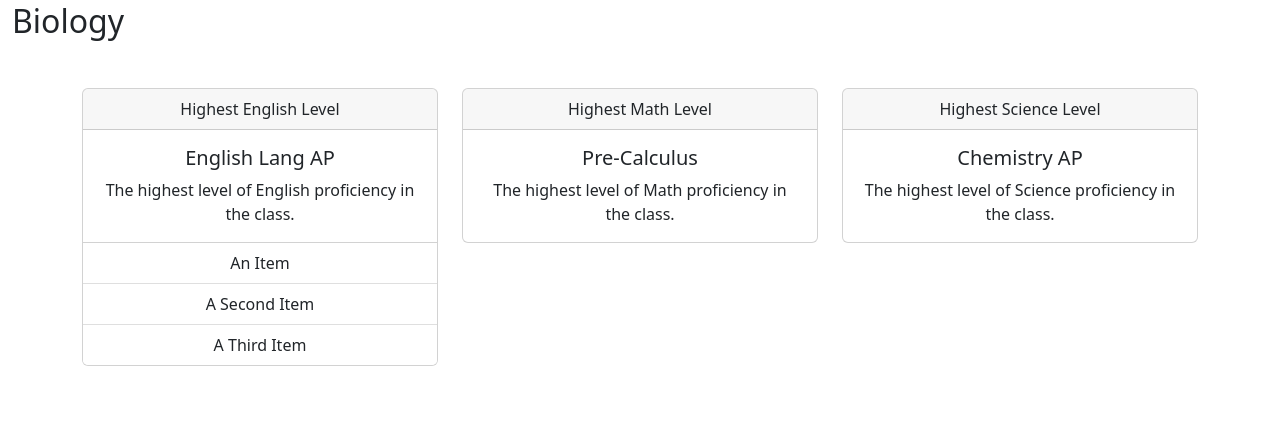
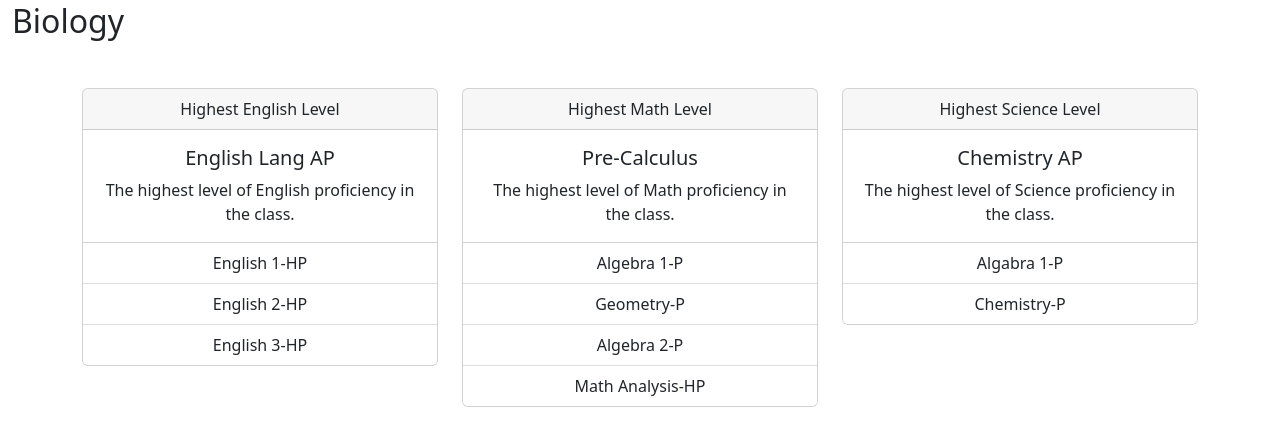
Before and after one commit to Edwin-niwd3/Internship-Project, a Flask app: a page that uses website/templates/majors.html in a window 1280 px wide. Shown: the part 54-500 px from the top of the page. Run offline with Flask 3, Linux system fonts and the light colour scheme; data comes from the database, SQL or seed files in the repository; parts of the project's set-up code (start-up, migrations or seed data) failed here and were passed over.

Commit message:
set up prerequisites display page

```diff
--- a/website/templates/majors.html
+++ b/website/templates/majors.html
@@ -16,9 +16,9 @@
                     <p class="card-text">The highest level of English proficiency in the class.</p>
                 </div>
                 <ul class="list-group list-group-flush">
-                    <li class = "list-group-item">An Item</li>
-                    <li class = "list-group-item">A Second Item</li>
-                    <li class = "list-group-item">A Third Item</li>
+                    {% for i in range(english_prerequisites | length - 1) %}
+                    <li class="list-group-item">{{ english_prerequisites[i] }}</li>
+                {% endfor %}
                 </ul>
             </div>
         </div>
@@ -33,6 +33,11 @@
                     <h5 class="card-title">{{major.Math_Level}}</h5> <!-- Change this value dynamically -->
                     <p class="card-text">The highest level of Math proficiency in the class.</p>
                 </div>
+                <ul class="list-group list-group-flush">
+                    {% for i in range(math_prerequisites | length - 1) %}
+                    <li class="list-group-item">{{ math_prerequisites[i] }}</li>
+                {% endfor %}
+                </ul>
             </div>
         </div>
         {% endif %}
@@ -46,6 +51,11 @@
                     <h5 class="card-title">{{major.Science_Level}}</h5> <!-- Change this value dynamically -->
                     <p class="card-text">The highest level of Science proficiency in the class.</p>
                 </div>
+                <ul class="list-group list-group-flush">
+                {% for i in range(science_prerequisites | length - 1) %}
+                    <li class="list-group-item">{{ science_prerequisites[i] }}</li>
+                {% endfor %}
+                </ul>
             </div>
         </div>
         {% endif %}
--- a/website/views.py
+++ b/website/views.py
@@ -92,4 +92,4 @@ def major(major_name):
   print(f"math prerequisites = {math_prerequisites}\nenglish prerequisites = {english_prerequisites}\nscience prerequisites = {science_prerequisites}")
   #reverse every list
 
-  return render_template('majors.html', major = Major_query)
+  return render_template('majors.html', major = Major_query, english_prerequisites = english_prerequisites, math_prerequisites = math_prerequisites, science_prerequisites = science_prerequisites)
```
